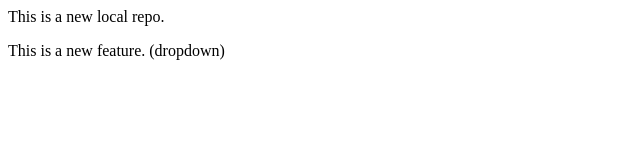
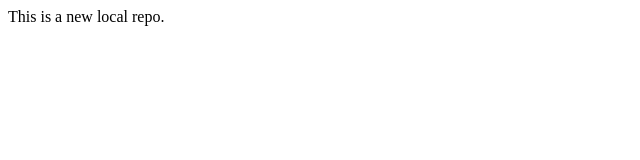
Before and after one commit to puraanraai/localrepo, a plain HTML site: page index.html in a window 1280 px wide. Shown: the whole page, without its empty margins (0-640 px from the left). Drawn offline with Linux system fonts and the light colour scheme.

Commit message:
Delete Dropdown

```diff
--- a/index.html
+++ b/index.html
@@ -1,2 +1 @@
 <p>This is a new local repo.</p>
-<p>This is a new feature. (dropdown)</p>
```
